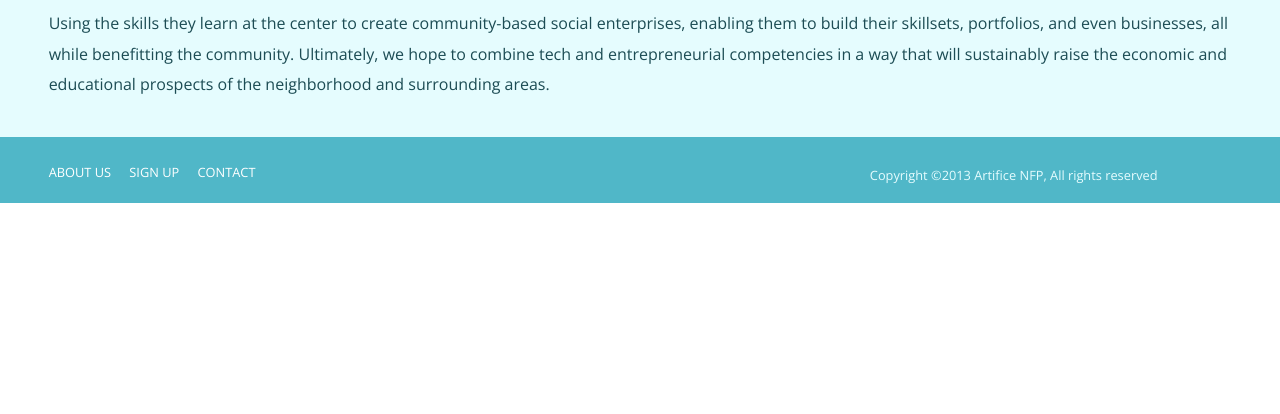
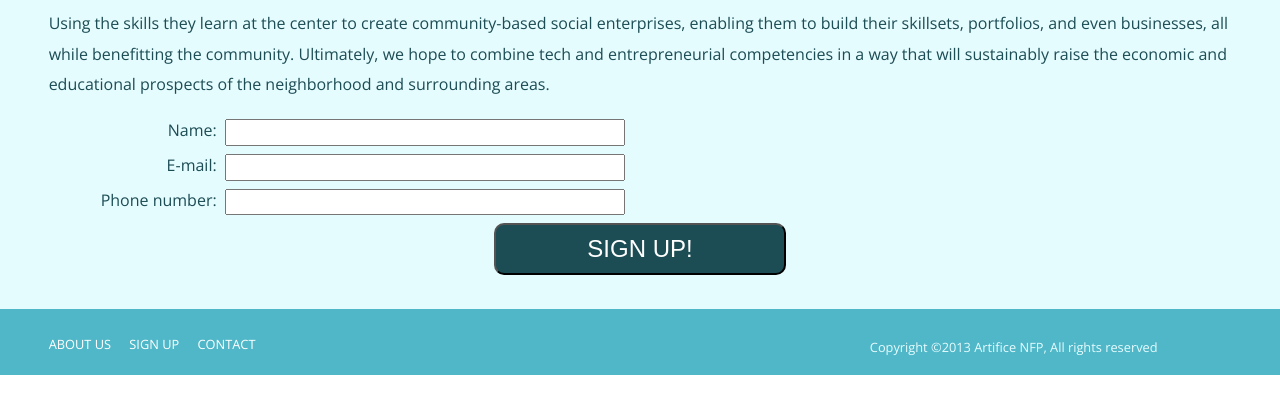
Before and after one commit to artificechicago/relic, a website: page website/sign-up.html in a window 1280 px wide. Shown: the part 220-634 px from the top of the page. Drawn offline with nearby package versions, Linux system fonts and the light colour scheme.

Commit message:
added sign-up form to sign-up.html; still needs mailer script

```diff
--- a/website/sign-up.html
+++ b/website/sign-up.html
@@ -11,6 +11,45 @@
     <meta name="apple-mobile-web-app-status-bar-style" content="black">
 	<link rel="stylesheet" href="css/style.css">
 	<script src="js/modernizr.min.js"></script>
+	<style>
+	  <!--
+	       Style information for the sign-up form.
+	       This should probably be improved and put in a CSS file somewhere instead
+	    -->
+	  form#signup_form {
+	  margin: 5%;
+	  padding: 1em;
+	  overflow: hidden;
+	  width: 40em;
+	  }
+
+	  #signup_form ul {
+	  list-style-type: none;
+	  padding: 0.5em;
+	  }
+
+	  #signup_form ul li {
+	  clear: both;
+	  margin-bottom: 0.5em;
+	  }
+
+	  label {
+	  display: block;
+	  float: left;
+	  text-align: right;
+	  margin-right: .5em;
+	  width: 10em;
+	  }
+
+	  input.textinput {
+	  width: 30em;
+	  height: 2em;
+	  border: 1 px solid #666;
+	  }
+	  .wrapper {
+	  text-align: center;
+	  }
+	</style>
 </head>
 <body>
 	<header>
@@ -37,6 +76,26 @@
 				<h1>Signup</h1>
 					<p>Artifice is a Woodlawn-based organization with a bold new approach to STEM (science, technology, engineering, and math) education. We seek to use project-based, hands-on learning to endow participants with the tech and entrepreneurial skills, specifically, that will make them the masters of their own destiny.</p>
 					<p>Using the skills they learn at the center to create community-based social enterprises, enabling them to build their skillsets, portfolios, and even businesses, all while benefitting the community. Ultimately, we hope to combine tech and entrepreneurial competencies in a way that will sustainably raise the economic and educational prospects of the neighborhood and surrounding areas.</p>
+					<form id="signup_form">
+					  <fieldset>
+					    <ul>
+					      <li>
+						<label for="firstlast">Name:</label>
+						<input type="text" name="name" id="firstlast" class="textinput">
+					      </li>
+					      <li>
+						<label for="email">E-mail:</label>
+						<input type="email" name="email" id="email" class="textinput">
+					      </li>
+					      <li>
+						<label for="phone">Phone number:</label>
+						<input type="tel" name="tel" id="tel" class="textinput">
+					      </li>
+					      <div class="wrapper">
+						<input type="submit" value="Sign Up!" class="button">
+					      </div>
+					  </fieldset>
+					</form>
 			</div>
 			<div class="clearfix"></div>
 		</div>
```
